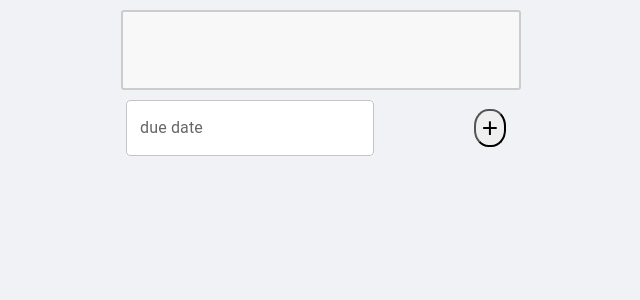
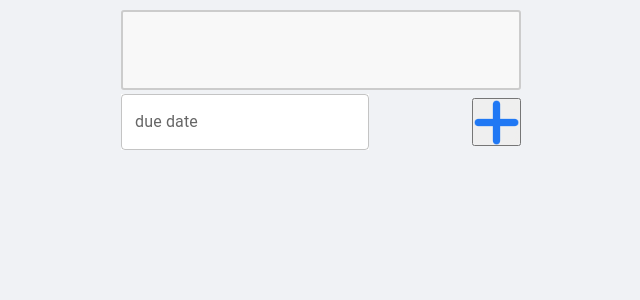
Before and after one commit to laktam/to-do-app, a React (Create React App) app: page / in a window 1280 px wide. Shown: the top 300 px of the page, without its empty margins (319-959 px from the left). Built offline with nearby package versions, Linux system fonts and the light colour scheme.

Commit message:
change button and fix one column items keys

```diff
--- a/src/App.tsx
+++ b/src/App.tsx
@@ -31,6 +31,7 @@ type TaskContent = {
 
 function App() {
   const [taskList, setTaskList] = useState<TaskContent[]>([]);
+  const [screenWidth, setScreenWidth] = useState(window.innerWidth);
 
   useEffect(() => {
     const tl = localStorage.getItem("taskList");
@@ -39,17 +40,22 @@ function App() {
       console.log(JSON.parse(tl));
     }
     // localStorage.setItem("taskList", "[]");//clear taskList
+
+    window.addEventListener("resize", () => {
+      setScreenWidth(window.innerWidth);
+      console.log(window.innerWidth);
+    });
   }, []);
 
   return (
     <Context.Provider value={{ taskList, setTaskList }}>
       <div className="App">
         <CreateTask taskList={taskList} setTaskList={setTaskList} />
-        <Grid sx={{ width: "80%" }} container >
+        <Grid sx={{ width: "80%" }} container>
           <Grid item xs={12} sm={5.5}>
             <Column>
               {taskList.map((item, index) => {
-                if (index % 2 === 0) {
+                if (index % 2 === 0 && screenWidth >= 600) {
                   return (
                     <Task
                       key={item.id}
@@ -58,15 +64,25 @@ function App() {
                       dueDate={item.dueDate}
                     />
                   );
+                } else if (screenWidth < 600) {
+                  //return all items in the first column if the screen is small
+                  return (
+                    <Task
+                      id={item.id}
+                      key={item.id}
+                      content={item.content}
+                      dueDate={item.dueDate}
+                    />
+                  );
                 }
               })}
             </Column>
           </Grid>
-          <Grid item xs={0} sm={1}/>
+          <Grid item xs={0} sm={1} />
           <Grid item xs={12} sm={5.5}>
             <Column>
               {taskList.map((item, index) => {
-                if (index % 2 !== 0) {
+                if (index % 2 !== 0 && screenWidth >= 600) {
                   return (
                     <Task
                       key={item.id}
@@ -86,3 +102,4 @@ function App() {
 }
 
 export default App;
+{/* <a target="_blank" href="https://icons8.com/icon/67503/add-new">Add</a> icon by <a target="_blank" href="https://icons8.com">Icons8</a> */}
--- a/src/components/CreateTask.tsx
+++ b/src/components/CreateTask.tsx
@@ -1,6 +1,7 @@
 import { ReactNode, useState } from "react";
 import styled from "styled-components";
-import { Task } from "./Task";
+import AddImg from "../images/add.png";
+
 import {
   DateField,
   DateTimePicker,
@@ -13,7 +14,6 @@ const Container = styled.div`
   display: flex;
   flex-direction: row;
   align-items: center;
-  margin: 5px;
   justify-content: space-between;
 `;
 const TextArea = styled.textarea`
@@ -28,9 +28,10 @@ const TextArea = styled.textarea`
   resize: none;
 `;
 const AddTask = styled.button`
-  margin: 10px;
-  font-size: 28px;
-  border-radius: 45%;
+  // border-radius: 40%;
+  // border: none;
+  padding: 0px;
+  height: 48px;
 `;
 const DatePicker = styled.div`
   background-color: white;
@@ -92,7 +93,9 @@ export function CreateTask(props: Props) {
           </LocalizationProvider>
         </DatePicker>
 
-        <AddTask onClick={createNewTask}>+</AddTask>
+        <AddTask onClick={createNewTask}>
+          <img src={AddImg} style={{ height: "45px" }} alt="add button" />
+        </AddTask>
       </Container>
     </div>
   );
--- a/src/components/Task.tsx
+++ b/src/components/Task.tsx
@@ -115,7 +115,7 @@ export function Task(props: Props) {
     <></>
   ) : (
     <Div>
-      <Paper sx={{ position: "relative" }}>
+      <Paper sx={{ position: "relative" }} >
         {/* width: "350px", */}
         <Container>
           <Content>{props.content}</Content>
```
Also changed, not shown: src/images/add.png (added).
